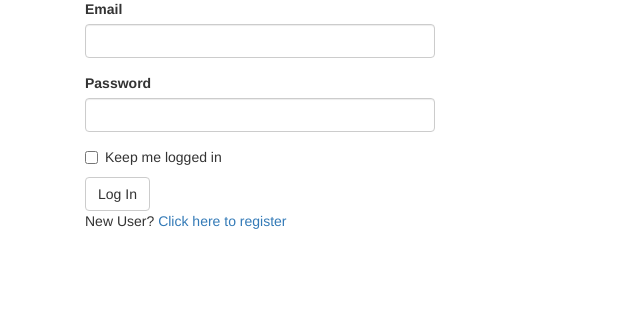
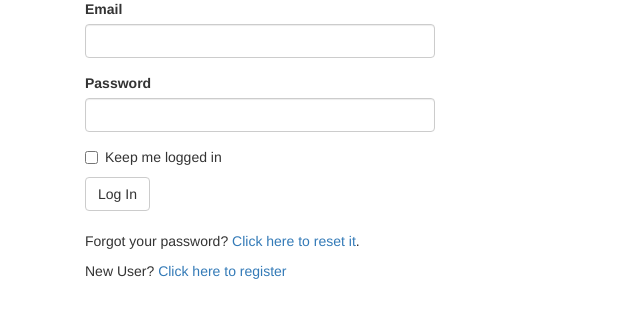
Before and after one commit to kevinbowen777/flask-chat, a Flask app: a page that uses app/templates/auth/login.html in a window 1280 px wide. Shown: the part 193-512 px from the top of the page, without its empty margins (0-640 px from the left). Run offline with Flask 2, Linux system fonts and the light colour scheme; some libraries are stand-ins or nearby versions.

Commit message:
Add forgotton password reset functionality

```diff
--- a/app/auth/forms.py
+++ b/app/auth/forms.py
@@ -41,4 +41,17 @@ class ChangePasswordForm(FlaskForm):
         DataRequired(), EqualTo('password2', message='Passwords must match.')])
     password2 = PasswordField('Confirm new password',
                               validators=[DataRequired()])
-    submit=SubmitField('Update Password')
+    submit = SubmitField('Update Password')
+
+
+class PasswordResetRequestForm(FlaskForm):
+    email = StringField('Email', validators=[DataRequired(), Length(1, 64),
+                                             Email()])
+    submit = SubmitField('Reset Password')
+
+
+class PasswordResetForm(FlaskForm):
+    password = PasswordField('New Password', validators=[
+        DataRequired(), EqualTo('password2', message='Passwords must match')])
+    password2 = PasswordField('Confirm password', validators=[DataRequired()])
+    submit = SubmitField('Reset Password')
--- a/app/auth/views.py
+++ b/app/auth/views.py
@@ -5,7 +5,8 @@ from . import auth
 from .. import db
 from ..models import User
 from ..email import send_email
-from .forms import LoginForm, RegistrationForm, ChangePasswordForm
+from .forms import LoginForm, RegistrationForm, ChangePasswordForm,\
+        PasswordResetRequestForm, PasswordResetForm
 
 
 @auth.before_app_request
@@ -102,3 +103,36 @@ def change_password():
         else:
             flash('Invalid password.')
     return render_template("auth/change_password.html", form=form)
+
+
+@auth.route('/reset', methods=['GET', 'POST'])
+def password_reset_request():
+    if not current_user.is_anonymous:
+        return redirect(url_for('main.index'))
+    form = PasswordResetRequestForm()
+    if form.validate_on_submit():
+        user = User.query.filter_by(email=form.email.data.lower()).first()
+        if user:
+            token = user.generate_reset_token()
+            send_email(user.email, 'Reset Your Password',
+                       'auth/email/reset_password',
+                       user=user, token=token)
+        flash('An email with instructions to reset your password has been '
+              'sent to you.')
+        return redirect(url_for('auth.login'))
+    return render_template('auth/reset_password.html', form=form)
+
+
+@auth.route('/reset/<token>', methods=['GET', 'POST'])
+def password_reset(token):
+    if not current_user.is_anonymous:
+        return redirect(url_for('main.index'))
+    form = PasswordResetForm()
+    if form.validate_on_submit():
+        if User.reset_password(token, form.password.data):
+            db.session.commit()
+            flash('Your password has been updated.')
+            return redirect(url_for('auth.login'))
+        else:
+            return redirect(url_for('main.index'))
+    return render_template('auth/reset_password.html', form=form)
--- a/app/templates/auth/login.html
+++ b/app/templates/auth/login.html
@@ -9,6 +9,8 @@
 </div>
 <div class="col-md-4">
     {{ wtf.quick_form(form) }}
+    <br>
+    <p>Forgot your password? <a href="{{ url_for('auth.password_reset_request') }}">Click here to reset it</a>.</p>
     <p>
         New User?
         <a href='{{ url_for('auth.register') }}'>
```
Also changed, not shown: app/models.py (+19 -1 lines), app/templates/auth/email/reset_password.html (added, +8 -0 lines), app/templates/auth/email/reset_password.txt (added, +13 -0 lines), app/templates/auth/reset_password.html (added, +13 -0 lines), tests/test_user_model.py (+16 -0 lines).
